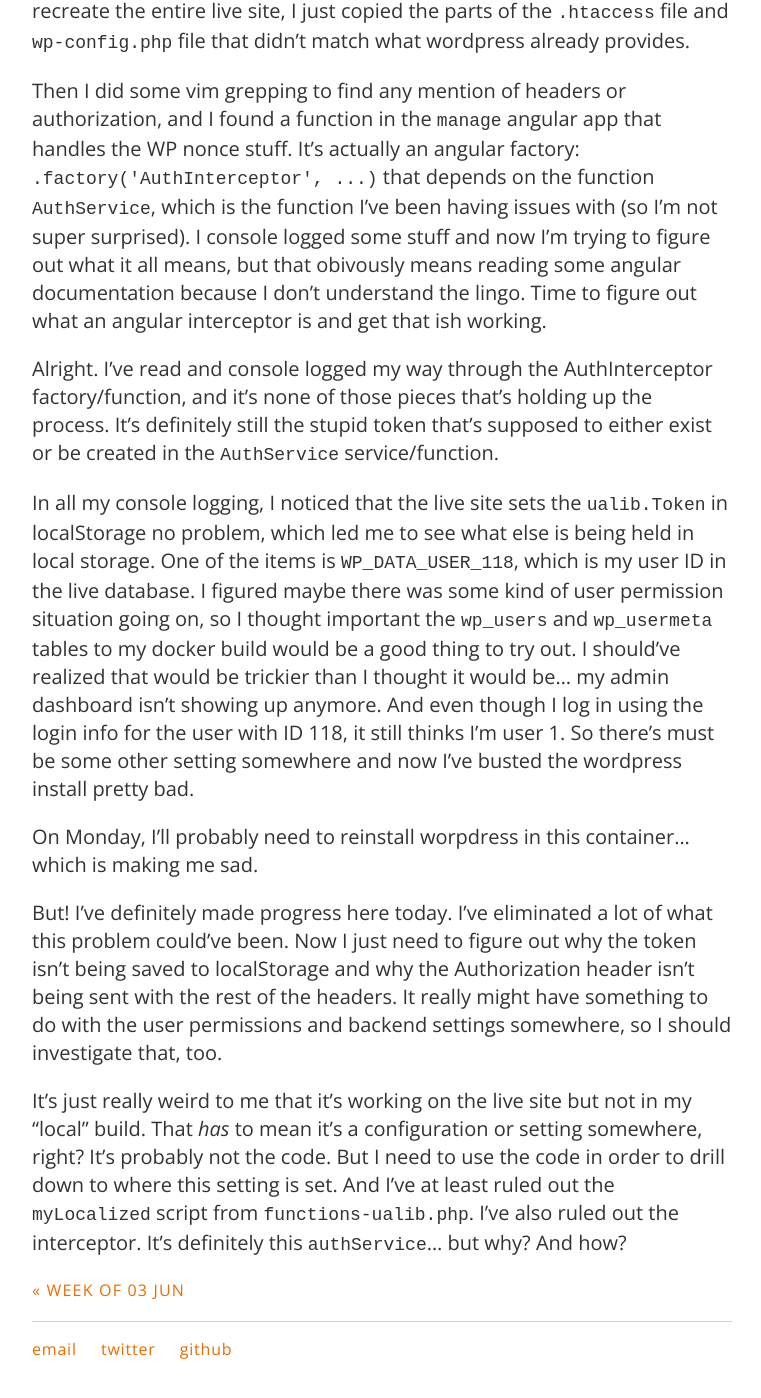
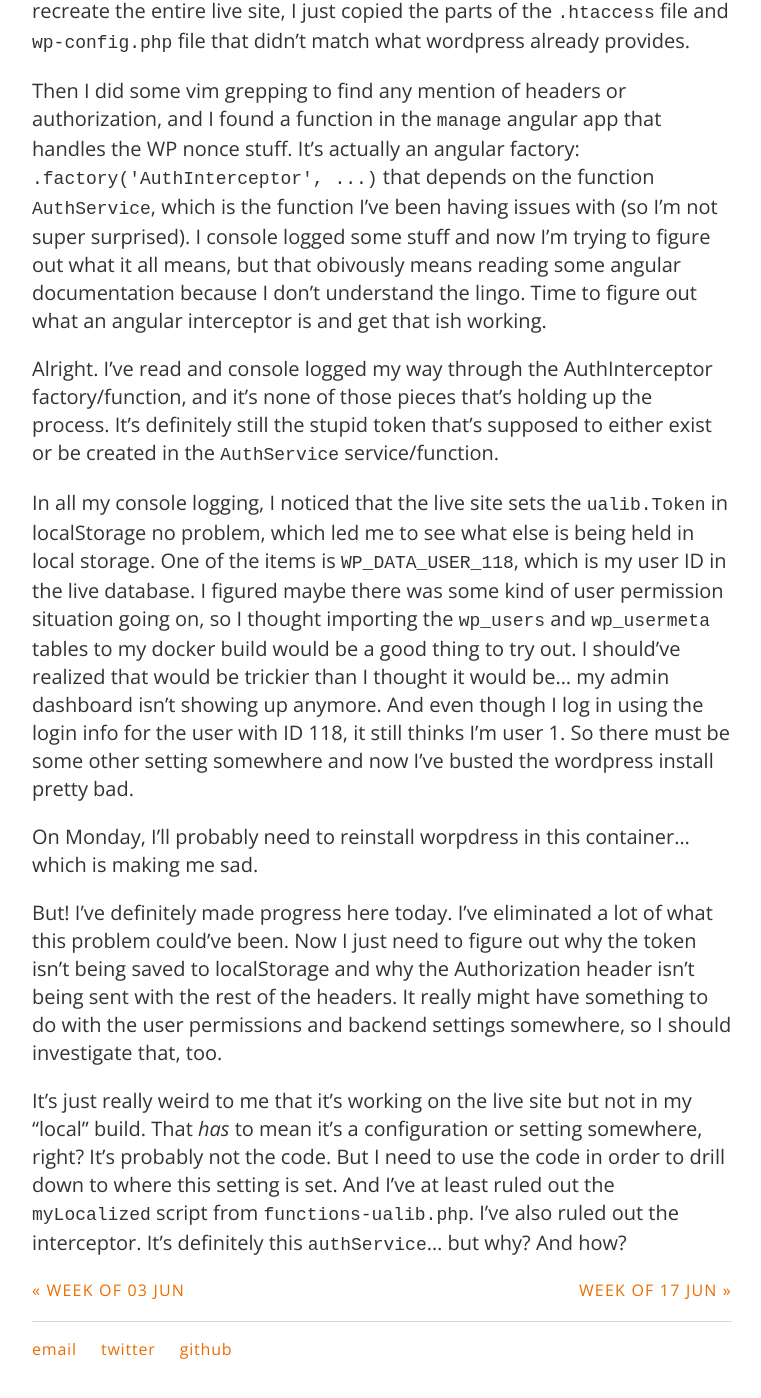
Before and after one commit to carylwyatt/carylwyatt.github.io, a Jekyll site: the page built from _posts/2019-06-10-week-of-10-jun.md, in a window 1280 px wide and 1400 px high, scrolled down 4499 px. Shown: the whole window, without its empty margins (258-1019 px from the left). Built offline with Jekyll 4.4.1, drawn with Linux system fonts in a browser that asks for light colours; emoji names are drawn with the system emoji font.

Commit message:
mondayyy

```diff
--- a/_posts/2019-06-10-week-of-10-jun.md
+++ b/_posts/2019-06-10-week-of-10-jun.md
@@ -79,7 +79,7 @@ Then I did some vim grepping to find any mention of headers or authorization, an
 
 Alright. I've read and console logged my way through the AuthInterceptor factory/function, and it's none of those pieces that's holding up the process. It's definitely still the stupid token that's supposed to either exist or be created in the `AuthService` service/function.
 
-In all my console logging, I noticed that the live site sets the `ualib.Token` in localStorage no problem, which led me to see what else is being held in local storage. One of the items is `WP_DATA_USER_118`, which is my user ID in the live database. I figured maybe there was some kind of user permission situation going on, so I thought important the `wp_users` and `wp_usermeta` tables to my docker build would be a good thing to try out. I should've realized that would be trickier than I thought it would be... my admin dashboard isn't showing up anymore. And even though I log in using the login info for the user with ID 118, it still thinks I'm user 1. So there's must be some other setting somewhere and now I've busted the wordpress install pretty bad.
+In all my console logging, I noticed that the live site sets the `ualib.Token` in localStorage no problem, which led me to see what else is being held in local storage. One of the items is `WP_DATA_USER_118`, which is my user ID in the live database. I figured maybe there was some kind of user permission situation going on, so I thought importing the `wp_users` and `wp_usermeta` tables to my docker build would be a good thing to try out. I should've realized that would be trickier than I thought it would be... my admin dashboard isn't showing up anymore. And even though I log in using the login info for the user with ID 118, it still thinks I'm user 1. So there must be some other setting somewhere and now I've busted the wordpress install pretty bad.
 
 On Monday, I'll probably need to reinstall worpdress in this container... which is making me sad.
 
```
Also changed, not shown: _posts/2019-06-17-week-of-17-jun.md (added, +9 -0 lines).
